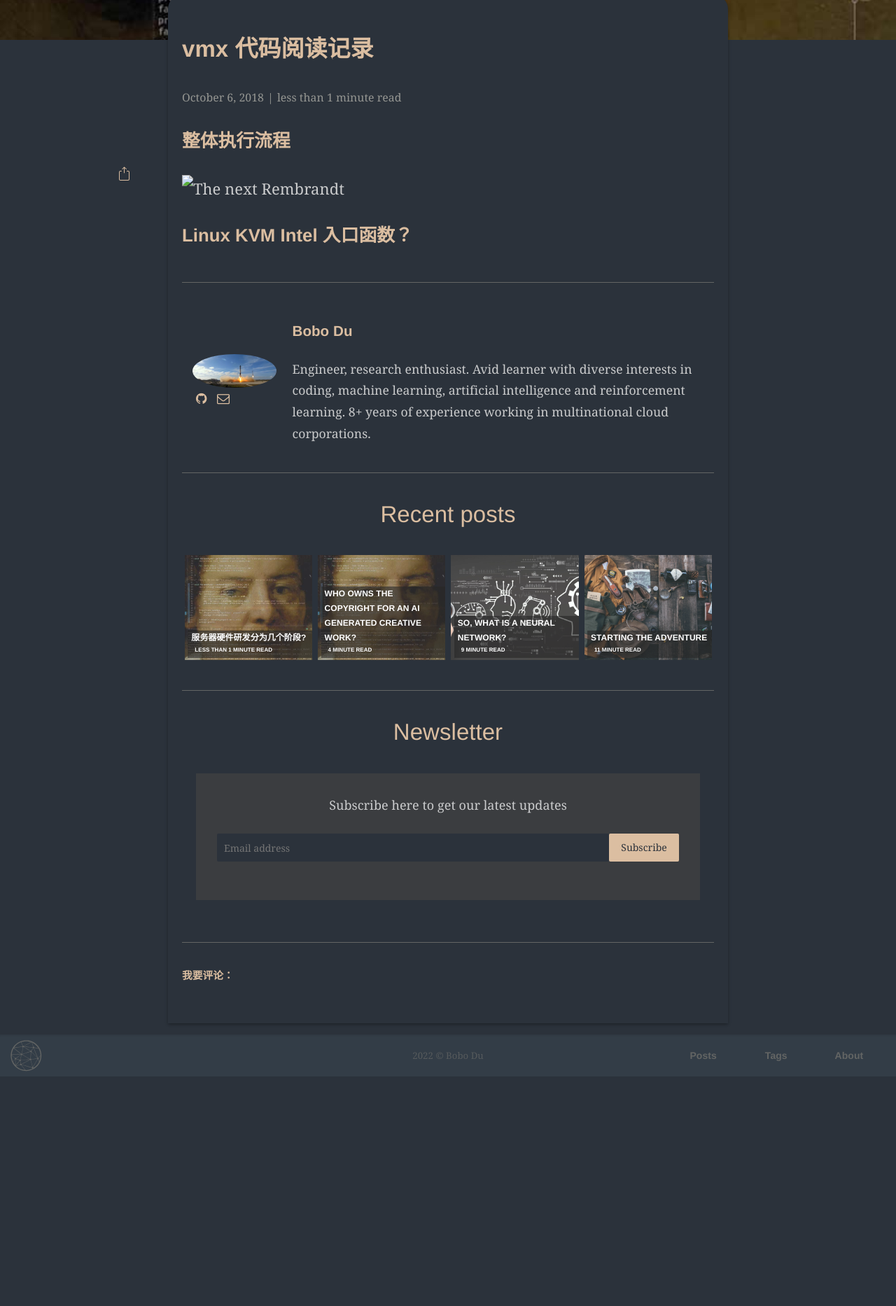
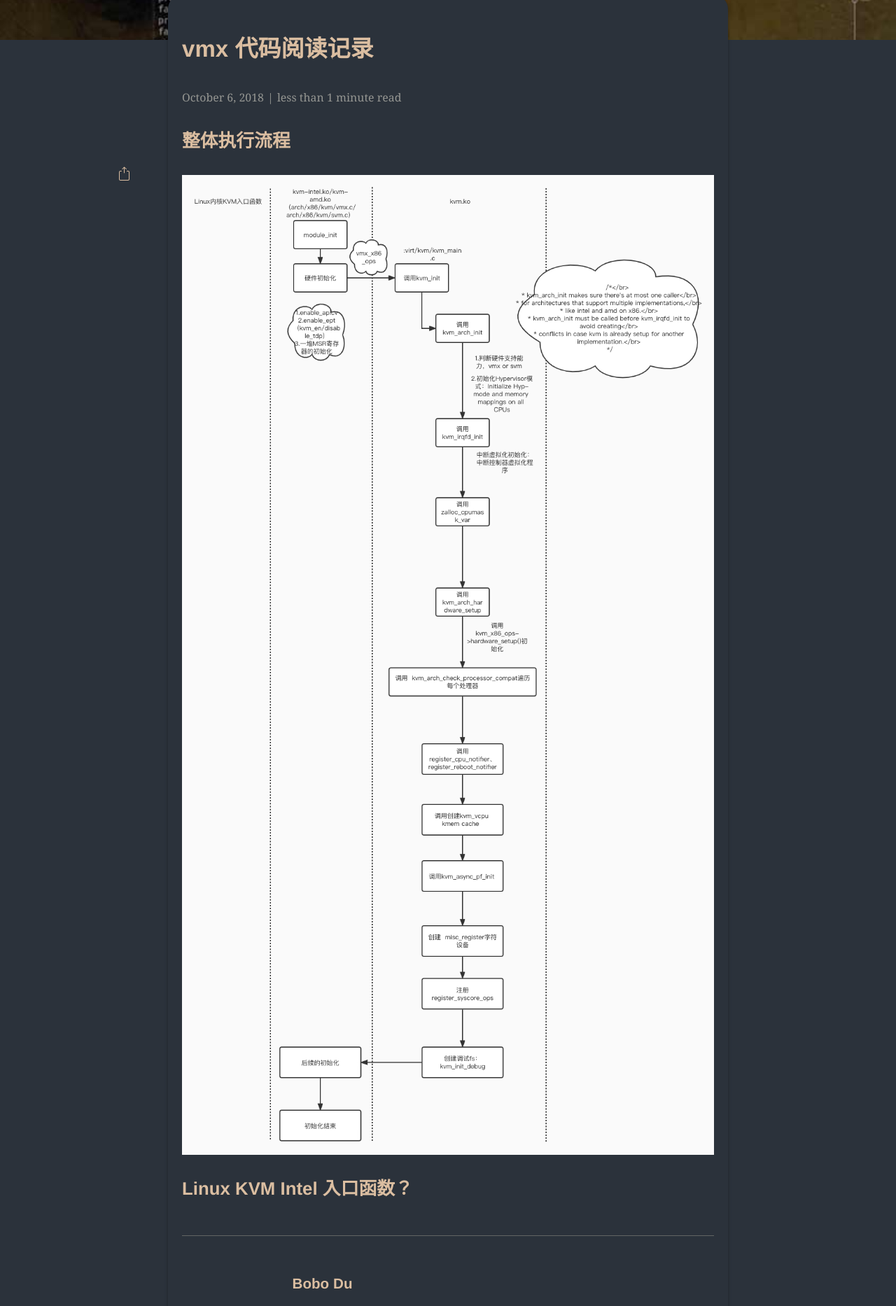
Before and after one commit to dusir/dusir.github.io, a Jekyll site: the page built from _posts/2022-10-06-KVM-intel vmx代码阅读记录.md, in a window 1280 px wide. Shown: the part 610-2476 px from the top of the page at 70% size. Built offline with Jekyll 4.4.1, drawn with Linux system fonts in a browser that asks for light colours; some web fonts are replaced; comment, search, counter and statistics services are not loaded; before the commit the page ends 2148 px from its top, so only the background shows below that.

Commit message:
update kvm img
Signed-off-by: bobdu <bobdu@tencent.com>

```diff
--- a/_posts/2022-10-06-KVM-intel vmx代码阅读记录.md
+++ b/_posts/2022-10-06-KVM-intel vmx代码阅读记录.md
@@ -13,6 +13,6 @@ description: "KVM-intel vmx代码阅读记录"
 
 ### 整体执行流程
 
-![The next Rembrandt](./assets/img/pos/kvm/KVM流程图.jpg)
+![KVM流程图](./assets/img/posts/kvm/KVM流程图.jpg)
 
 ### Linux KVM Intel 入口函数？
```
